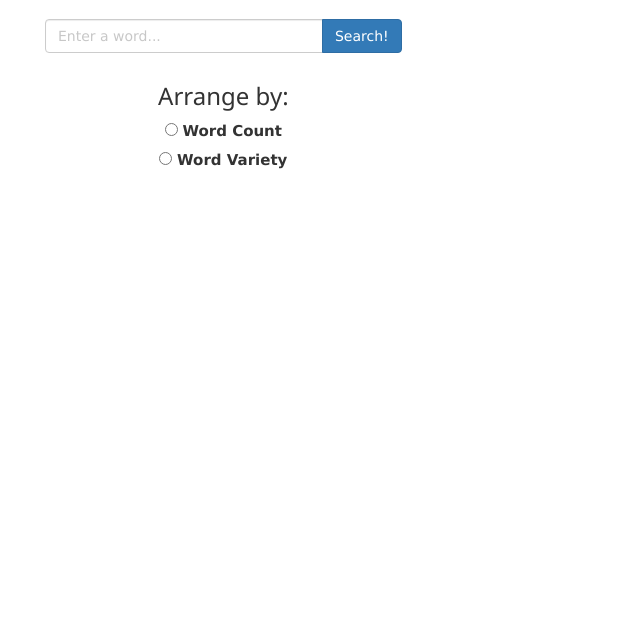
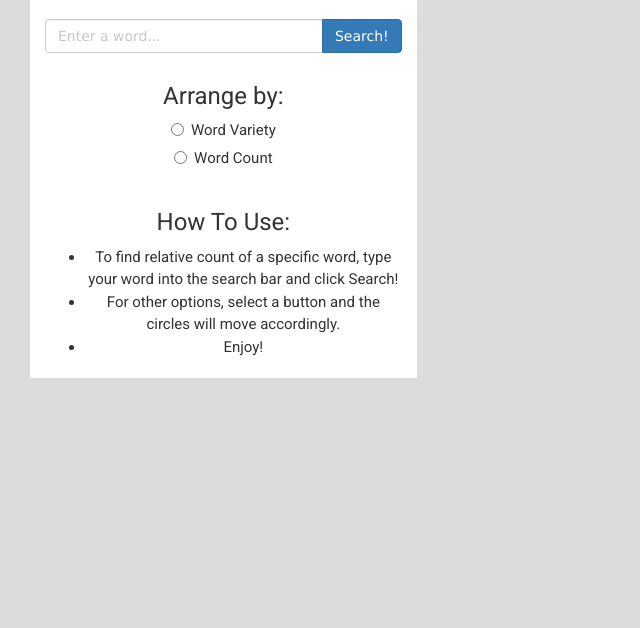
Before and after one commit to Razorflame3912/aMidsummerNightsTeam, a Flask app: page / in a window 1280 px wide. Shown: the part 121-749 px from the top of the page, without its empty margins (0-640 px from the left). Run offline with Flask 2, Linux system fonts and the light colour scheme; parts of the project's set-up code (start-up, migrations or seed data) failed here and were passed over; some libraries are stand-ins or nearby versions.

Commit message:
updated html

```diff
--- a/devlog.txt
+++ b/devlog.txt
@@ -30,3 +30,6 @@ factored out code for cleanliness
 
 marchiniM -- 2018-04-14 01:18:41
 wrote word frequency function, wrote number of unique words function, cleaned data...again, wrote basic flask app
+
+chenT -- 2018-04-18 14:49:16
+changed radio buttons and added how to use
--- a/templates/base.html
+++ b/templates/base.html
@@ -4,6 +4,7 @@
   <head>
     <link rel="stylesheet" href="https://maxcdn.bootstrapcdn.com/bootstrap/3.3.7/css/bootstrap.min.css">
     <link rel="stylesheet" href="https://www.w3schools.com/w3css/4/w3.css">
+    <link href='https://fonts.googleapis.com/css?family=Roboto' rel='stylesheet'>
     <script src="https://ajax.googleapis.com/ajax/libs/jquery/3.3.1/jquery.min.js"></script>
     <script src="https://maxcdn.bootstrapcdn.com/bootstrap/3.3.7/js/bootstrap.min.js"></script>
     <style>
@@ -26,7 +27,7 @@
     </style>
   </head>
 
-  <body style="background-color:white;">
+  <body style="background-color:gainsboro;">
     <div class="container-fluid">
       <div class="col-sm-4">
 
@@ -52,28 +53,26 @@
 		</div>
 	      </div>
 	    </form>
-	    <!------------------------------------
-	    <form>
-	      <div class="col-4">
-		<input type="text" class="form-control" id="search" placeholder="Enter a word...">
-	      </div>
-	      <div class="col">
-		<center><button type="submit" class="btn btn-primary">Search!</button></center>
-	      </div>
-	    </form>
-	    ------------------------------>
 	  </div>
-	  <div class="container-fluid bg-3 text-center">
-	    <h3>Arrange by:</h3>
-	    <div class="form-check">
-	      <input class="form-check-input" type="radio" name="wordcount" id="killcount" value="option1">
-	      <label class="form-check-label" for="killcount"> Word Count </label>
-	      <br>
-	      <input class="form-check-input" type="radio" name="variety" id="variety" value="option2">
-	      <label class="form-check-label" for="variety"> Word Variety </label>
+	  <div class="container-fluid bg-3 text-center" style="font-family:roboto">
+	    <h3 style="font-family:roboto">Arrange by:</h3>
+	    <div class="radio">
+	      <label><input type="radio" name="optradio">Word Variety</label>
+	    </div>
+	    <div class="radio">
+	      <label><input type="radio" name="optradio">Word Count</label>
 	    </div>
 	  </div>
-
+	  <div class="container-fluid bg-3 text-center" style="font-family:roboto">
+	    <h3 style="font-family:roboto">How To Use:</h3>
+	    <p style="font-family:roboto">
+	      <ul>
+		<li>To find relative count of a specific word, type your word into the search bar and click Search!</li>
+		<li>For other options, select a button and the circles will move accordingly.</li>
+		<li>Enjoy!</li>
+	      </ul>
+	    </p>
+	  </div>
       </div>
       <div class="col-sm-8">
 	<!---------d3 html----------------->
```
